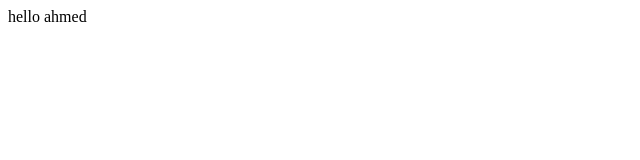
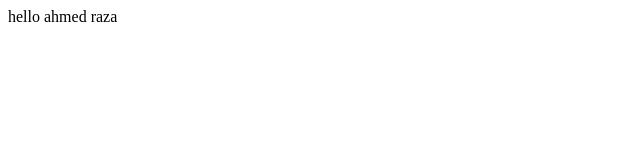
Before and after one commit to raza-1234/practiceGitProject, a plain HTML site: page index.html in a window 1280 px wide. Shown: the full height of the page, 0-640 px from the left. Drawn offline with Linux system fonts and the light colour scheme.

Commit message:
Add Name

```diff
--- a/index.html
+++ b/index.html
@@ -1 +1 @@
-<p>hello ahmed</p>
+<p>hello ahmed raza</p>
```
